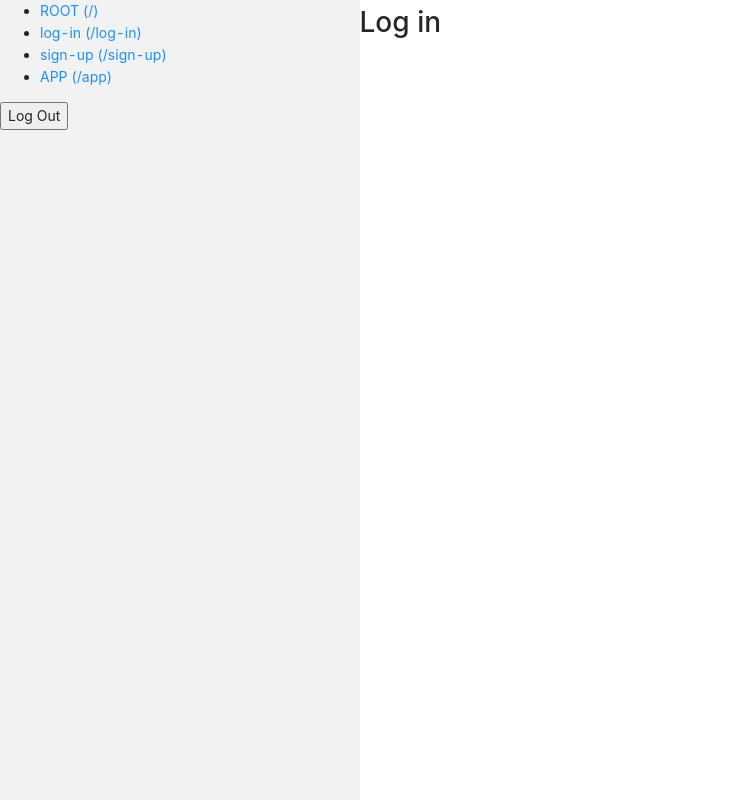
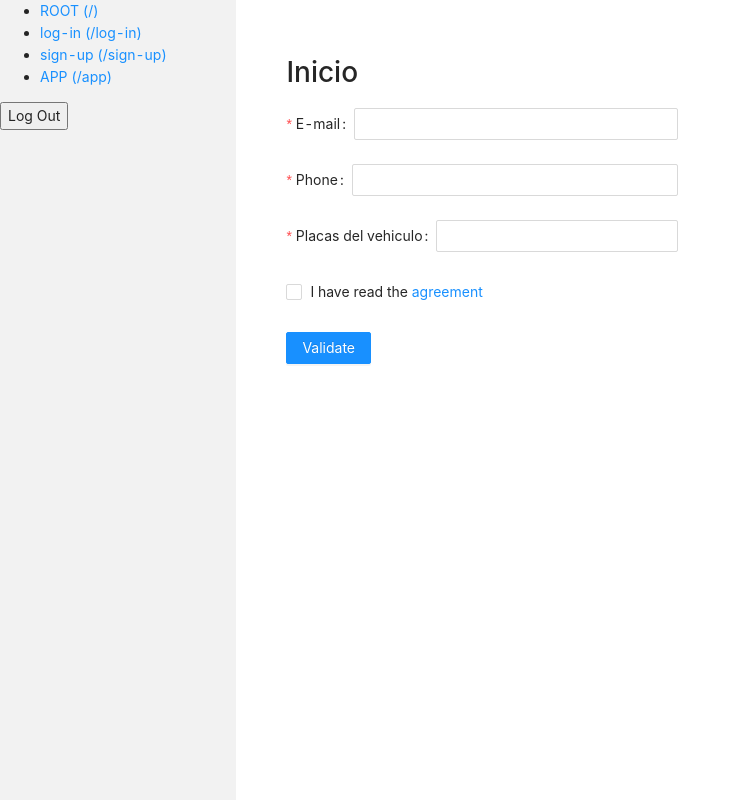
Before and after one commit to julianjp18/lafer-client, a React (Create React App) app: page / in a window 1280 px wide. Shown: the whole page, without its empty margins (0-741 px from the left). Built offline with nearby package versions, Linux system fonts and the light colour scheme.

Commit message:
advancing in soat forms

```diff
--- a/src/components/Auth/SignUp.jsx
+++ b/src/components/Auth/SignUp.jsx
@@ -155,6 +155,40 @@ function SignUp({ signUp }) {
           <Input />
         </Form.Item>
         <Form.Item
+          name="fulllName"
+          label="fulllname"
+          rules={[
+            {
+              required: true,
+              message: 'Please input your fulllName!',
+              whitespace: true,
+            },
+          ]}
+        >
+          <Input />
+        </Form.Item>
+        <Form.Item
+          name="phoneNumber"
+          label="Phone"
+          rules={[
+            {
+              required: true,
+              message: 'Please input your phone!',
+            },
+            () => ({
+              validator(rule, value) {
+                const reg = /[0-9]{10}$/;
+                if(reg.exec(value)) return  Promise.resolve();
+                return  Promise.reject('Por favor ingresar tu número celular. Ej:1234567890');
+              },
+            }),
+
+          ]}
+          hasFeedback
+        >
+          <Input />
+        </Form.Item>
+        <Form.Item
           name="agreement"
           valuePropName="checked"
           rules={[
--- /dev/null
+++ b/src/components/Landing/index.jsx
@@ -0,0 +1,108 @@
+import React, { useState } from "react";
+import { useHistory, Link } from "react-router-dom";
+import { Form, Input, Button, Checkbox } from 'antd';
+import { connect } from 'react-redux';
+
+function Landing() {
+  const [user, updateUser] = useState("");
+  const history = useHistory();
+
+  const onFinish = (values) => {
+    history.push("/second");
+  };
+
+  return (
+    <div style={{ padding: 50 }}>
+      <h1>Inicio</h1>
+      <Form
+        name="normal_login"
+        className="soat-form"
+        initialValues={{
+          remember: true,
+        }}
+        onFinish={onFinish}
+      >
+        <Form.Item
+          name="email"
+          label="E-mail"
+          rules={[
+            {
+              type: 'email',
+              message: 'The input is not valid E-mail!',
+            },
+            {
+              required: true,
+              message: 'Please input your E-mail!',
+            },
+          ]}
+        >
+          <Input />
+        </Form.Item>
+        <Form.Item
+          name="phone"
+          label="Phone"
+          rules={[
+            {
+              required: true,
+              message: 'Please input your phone!',
+              whitespace: true,
+            },
+            () => ({
+              validator(rule, value) {
+                const reg = /[0-9]{10}$/;
+                if(reg.exec(value)) return  Promise.resolve();;
+                return  Promise.reject('Structure of phone: 1234567890');
+              },
+            }),
+          ]}
+        >
+          <Input />
+        </Form.Item>
+        <Form.Item
+          name="vehicle"
+          label="Placas del vehiculo"
+          rules={[
+            {
+              required: true,
+              message: 'Please input your vehicle plate!',
+              whitespace: true,
+            },
+            () => ({
+              validator(rule, value) {
+                const reg = /[A-Z]{3}-[0-9]{3}$/;
+                if(reg.exec(value)) return  Promise.resolve();;
+                return  Promise.reject('Structure of plate: XXX-123');
+              },
+            }),
+          ]}
+        >
+          <Input />
+        </Form.Item>
+        <Form.Item
+          name="agreement"
+          valuePropName="checked"
+          rules={[
+            {
+              required: true,
+              validator: (_, value) =>
+                value ? Promise.resolve() : Promise.reject('Should accept agreement'),
+            },
+          ]}
+        >
+          <Checkbox>
+            I have read the <Link to={'agreement'}>agreement</Link>
+          </Checkbox>
+        </Form.Item>
+        <Form.Item>
+          <Button type="primary" htmlType="submit" className="login-form-button">
+            Validate
+        </Button>
+        </Form.Item>
+      </Form>
+    </div>
+  );
+}
+
+const mapDispatchToProps = {};
+
+export default connect(null, mapDispatchToProps)(Landing);
--- a/src/redux/sagas/auth/signIn.js
+++ b/src/redux/sagas/auth/signIn.js
@@ -4,10 +4,10 @@ import showNotification from '../../showNotification';
 
 function* signIn(formValues) {
   //123qweQ!
-  const { email, password } = formValues.payload;
+  const { username, password } = formValues.payload;
   const data = [];
   yield axios.post(`https://lafersegurosapi.azurewebsites.net/api/Account/login`, {
-      email,
+      usuario: username,
       password,
   }, {
     "accept": "*/*",
@@ -21,10 +21,10 @@ function* signIn(formValues) {
 
   if (data[0].status !== 'Error') {
     yield call(showNotification, { type: 'success', message: data[0].message });
-    yield put({ type: "SIGN_IN_SUCCESS", response: { ...data[0], email }, });
+    yield put({ type: "SIGN_IN_SUCCESS", response: { ...data[0], username }, });
   } else {
     yield call(showNotification, { type: 'warning', message: data[0].message });
-    yield put({ type: "SIGN_IN_FAILURE", response: { ...data[0], email }, });
+    yield put({ type: "SIGN_IN_FAILURE", response: { ...data[0], username }, });
   }
 
 }
--- a/src/redux/sagas/auth/signUp.js
+++ b/src/redux/sagas/auth/signUp.js
@@ -3,13 +3,15 @@ import axios from 'axios';
 import showNotification from '../../showNotification';
 
 function* signUp(formValues) {
-  const { nickname, email, password } = formValues.payload;
+  const { nickname, email, password, fullName, phoneNumber } = formValues.payload;
   const data = [];
 
   yield axios.post(`https://lafersegurosapi.azurewebsites.net/api/Account/register`, {
     username: nickname,
-    email: email,
-    password: password
+    fullName,
+    phoneNumber,
+    email,
+    password
   }, {
     "accept": "*/*",
     "Content-Type": "application/json",
@@ -27,8 +29,6 @@ function* signUp(formValues) {
     yield call(showNotification, { type: 'warning', message: data[0].message });
     yield put({ type: "SIGN_UP_FAILURE", response: { ...data[0], email }, });
   }
-
-
 }
 
 export function* signUpWatcher() {
--- a/src/routing/routes.js
+++ b/src/routing/routes.js
@@ -3,9 +3,10 @@ import { Route, Switch, Redirect } from "react-router-dom";
 
 import LogIn from '../components/Auth/LogIn';
 import SignUp from '../components/Auth/SignUp';
+import Landing from '../components/Landing';
 
 const ROUTES = [
-  { path: "/", key: "ROOT", exact: true, component: () => <h1>Log in</h1> },
+  { path: "/", key: "ROOT", exact: true, component: Landing },
   { path: "/log-in", key: "log-in", exact: true, component: LogIn },
   { path: "/sign-up", key: "sign-up", exact: true, component: SignUp },
   {
```
Also changed, not shown: src/components/Landing/SecondForm.jsx (added, +167 -0 lines), src/docs/tutorials.md (+3 -0 lines), src/components/Landing/ThirdForm.jsx (added).
